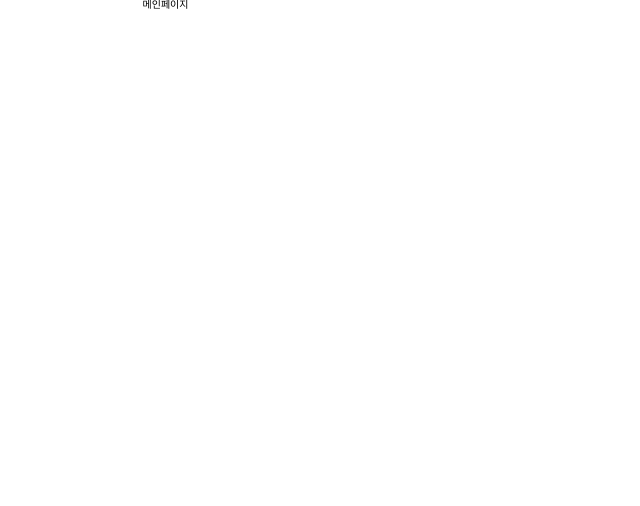
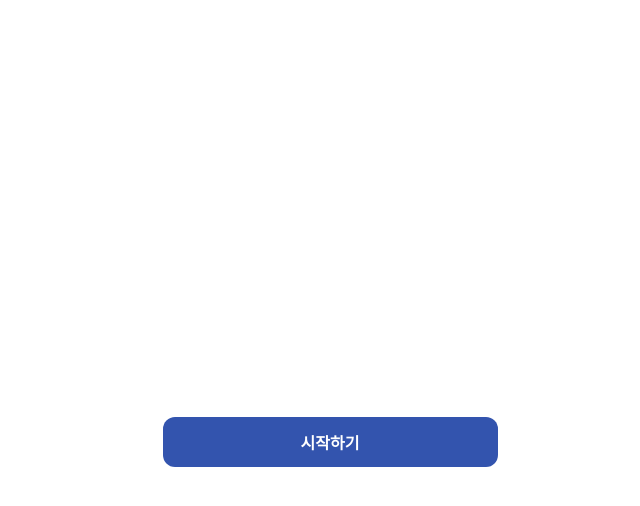
Before and after one commit to NOW-SOPT-SOPKATHON-WEB-TEAM5/WEB, a React (Vite) app in the folder sopkathon/: page / in a window 1280 px wide. Shown: the top 506 px of the page, without its empty margins (310-950 px from the left). Built offline with nearby package versions, Linux system fonts and the light colour scheme.

Commit message:
feat: home page UI 구현, 버튼 클릭시 경로 이동 구현

```diff
--- a/sopkathon/src/Router.jsx
+++ b/sopkathon/src/Router.jsx
@@ -1,9 +1,8 @@
 import { BrowserRouter, Route, Routes } from 'react-router-dom';
 import Main from './pages/Main';
-import ResultPage from './components/ResultWish/ResultWish';
+import ResultPage from './pages/ResultWish';
 import QuestionCard from './pages/QuestionCard';
 import RecmmendWish from './pages/RecommendWish';
-
 
 const Router = () => {
   return (
--- /dev/null
+++ b/sopkathon/src/components/Main/MainPage.jsx
@@ -0,0 +1,73 @@
+import styled from 'styled-components';
+import { useNavigate } from 'react-router-dom';
+
+const WideBtn = ({ name, handleLocation }) => {
+  return <WideBtnStyled onClick={handleLocation}>{name}</WideBtnStyled>;
+};
+
+const MainPage = () => {
+  const navigate = useNavigate();
+  const handleLocation = () => {
+    navigate(`/question`);
+  };
+
+  return (
+    <Wrapper>
+      <Header></Header>
+      <GraphicWrapper></GraphicWrapper>
+      <Footer>
+        <WideBtn name={'시작하기'} handleLocation={handleLocation}></WideBtn>
+      </Footer>
+    </Wrapper>
+  );
+};
+
+export default MainPage;
+
+const Wrapper = styled.div`
+  display: flex;
+  flex-direction: column;
+  justify-content: center;
+`;
+
+const Header = styled.div`
+  display: flex;
+  justify-content: center;
+  width: 245px;
+  height: 70px;
+`;
+
+const GraphicWrapper = styled.div`
+  display: flex;
+  justify-content: center;
+  width: 335px;
+  height: 303px;
+  margin-top: 44px;
+`;
+
+const Footer = styled.div`
+  display: flex;
+  justify-content: center;
+`;
+
+const WideBtnStyled = styled.button`
+  display: flex;
+  flex-direction: row;
+  width: 335px;
+  height: 50px;
+  padding: 18px 8px;
+  justify-content: center;
+  align-items: center;
+  gap: 8px;
+  border-radius: 12px;
+  background: #3354ae;
+  color: white;
+  position: sticky;
+  bottom: 0;
+  z-index: 2;
+  color: #fff;
+  font-family: Pretendard;
+  font-size: 16px;
+  font-style: normal;
+  font-weight: 600;
+`;
--- a/sopkathon/src/components/common/WideBtn.jsx
+++ /dev/null
@@ -1,29 +0,0 @@
-import styled from 'styled-components';
-
-const WideBtn = ({ name, handleDownload }) => {
-  return <WideBtnStyled onClick={handleDownload}>{name}</WideBtnStyled>;
-};
-
-export default WideBtn;
-
-const WideBtnStyled = styled.button`
-  display: flex;
-  flex-direction: row;
-  width: 335px;
-  height: 50px;
-  padding: 18px 8px;
-  justify-content: center;
-  align-items: center;
-  gap: 8px;
-  border-radius: 12px;
-  background: #464646;
-  color: white;
-  position: sticky;
-  bottom: 0;
-  z-index: 2;
-  color: #fff;
-  font-family: Pretendard;
-  font-size: 16px;
-  font-style: normal;
-  font-weight: 600;
-`;
--- a/sopkathon/src/pages/Main.jsx
+++ b/sopkathon/src/pages/Main.jsx
@@ -1,5 +1,7 @@
+import MainPage from '../components/Main/MainPage';
+
 const Main = () => {
-  return <>메인페이지</>;
+  return <MainPage></MainPage>;
 };
 
 export default Main;
--- a/sopkathon/src/pages/RecommendWish.jsx
+++ b/sopkathon/src/pages/RecommendWish.jsx
@@ -1,5 +1,5 @@
 import RecommendWishTitle from '../components/RecommendWish/RecommendWishTitle';
-import WideBtn from '../components/common/WideBtn';
+
 import RecommendWishHeader from './../components/RecommendWish/RecommendWishHeader';
 import Wishlist from './../components/RecommendWish/WishList';
 import styled from 'styled-components';
@@ -34,9 +34,7 @@ const RecommendWish = () => {
           <Wishlist key={index} data={item} />
         ))}
       </WishlistWrapper>
-      <WideBtnWrapper>
-        <WideBtn name={'우리 다 정했어'} />
-      </WideBtnWrapper>
+      <WideBtnWrapper></WideBtnWrapper>
     </>
   );
 };
--- a/sopkathon/src/components/ResultWish/ResultWish.jsx
+++ b/sopkathon/src/pages/ResultWish.jsx
@@ -2,7 +2,10 @@ import html2canvas from 'html2canvas';
 import { saveAs } from 'file-saver';
 import { useRef } from 'react';
 import styled from 'styled-components';
-import WideBtn from '../common/WideBtn';
+
+const WideBtn = ({ name, handleDownload }) => {
+  return <WideBtnStyled onClick={handleDownload}>{name}</WideBtnStyled>;
+};
 
 const ResultPage = () => {
   const divRef = useRef(null);
@@ -95,3 +98,25 @@ const GraphicImg = styled.div`
   width: 335px;
   height: 400px;
 `;
+
+const WideBtnStyled = styled.button`
+  display: flex;
+  flex-direction: row;
+  width: 335px;
+  height: 50px;
+  padding: 18px 8px;
+  justify-content: center;
+  align-items: center;
+  gap: 8px;
+  border-radius: 12px;
+  background: #3354ae;
+  color: white;
+  position: sticky;
+  bottom: 0;
+  z-index: 2;
+  color: #fff;
+  font-family: Pretendard;
+  font-size: 16px;
+  font-style: normal;
+  font-weight: 600;
+`;
```
Also changed, not shown: 1 other file (tests, documents, lock files or other folders).
